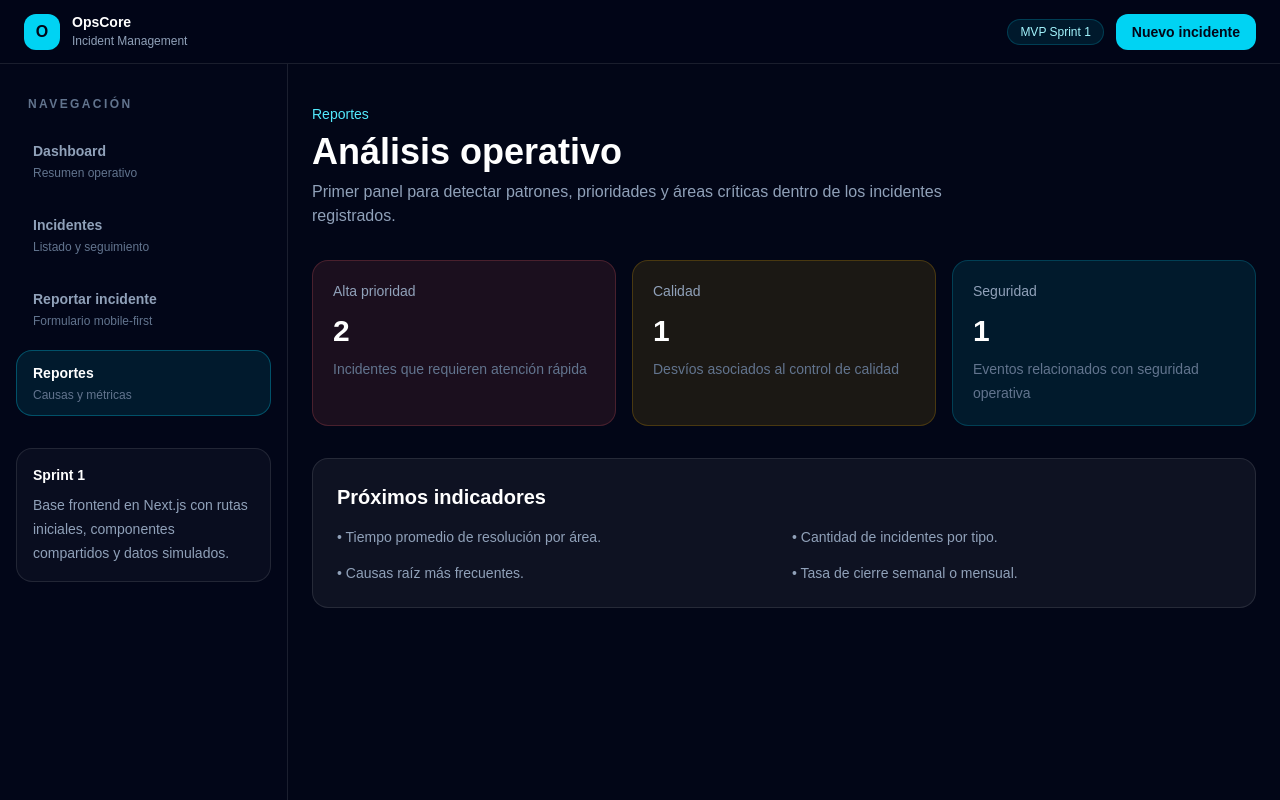
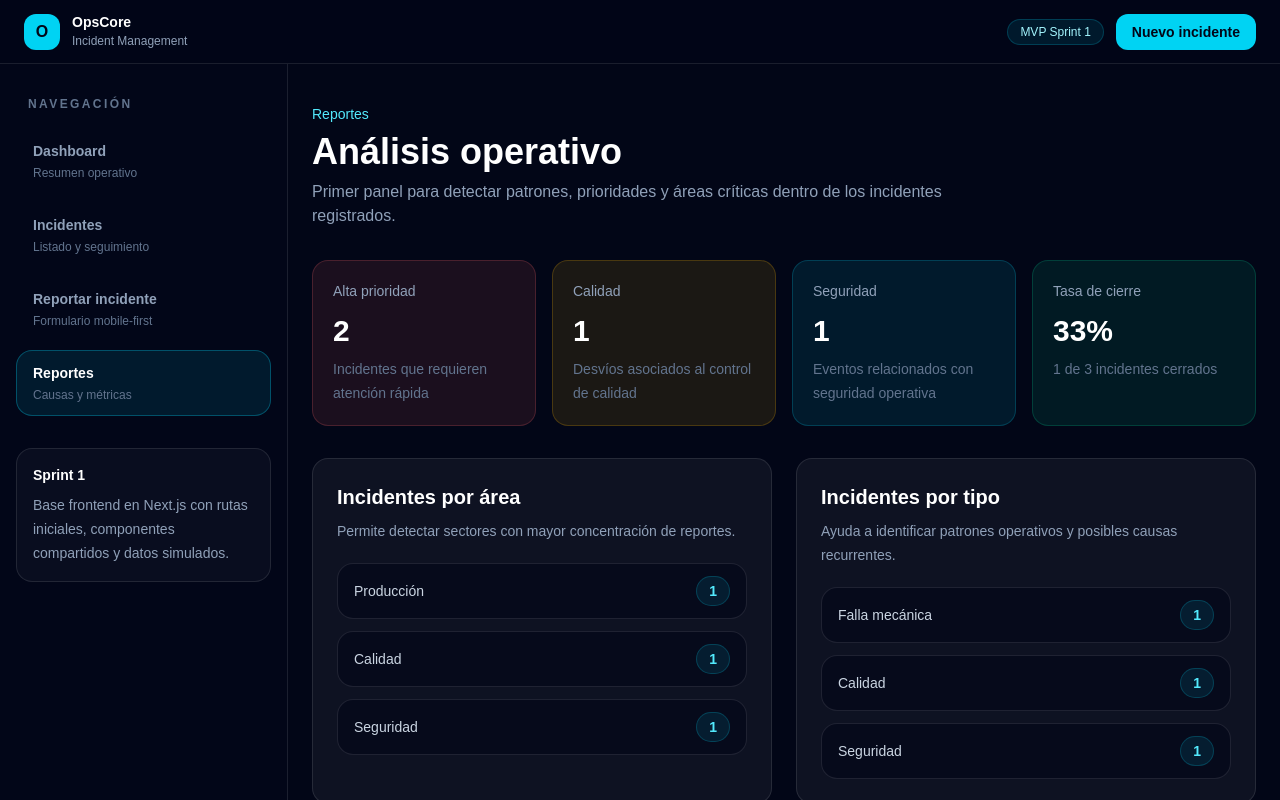
Before and after one commit to No-Country-simulation/S04-26-Equipo-19-Web-App-Development, a Next.js app in the folder frontend/: page /reports in a window 1280 px wide. Shown: the top 800 px of the page. Built offline with nearby package versions, Linux system fonts and the light colour scheme.

Commit message:
feat: sync reports metrics with local incident state

```diff
--- a/frontend/src/app/reports/page.js
+++ b/frontend/src/app/reports/page.js
@@ -1,22 +1,18 @@
-import StatCard from "@/components/dashboard/StatCard";
+import ReportsClient from "@/components/reports/ReportsClient";
 import { incidents } from "@/data/incidents";
 
-// Página inicial de reportes.
-// Por ahora usa mock data, pero deja preparada la estructura para análisis real.
-
+/**
+ * Página inicial de reportes.
+ *
+ * Esta pantalla apunta a mostrar análisis operativo:
+ * prioridades, tipos de incidentes, áreas afectadas y tasa de cierre.
+ *
+ * Importante:
+ * La página sigue siendo Server Component.
+ * La lógica que necesita localStorage vive en ReportsClient porque localStorage
+ * solo existe en el navegador.
+ */
 export default function ReportsPage() {
-  const highPriorityIncidents = incidents.filter(
-    (incident) => incident.priority === "Alta" || incident.priority === "Crítica"
-  ).length;
-
-  const qualityIncidents = incidents.filter(
-    (incident) => incident.type === "Calidad"
-  ).length;
-
-  const securityIncidents = incidents.filter(
-    (incident) => incident.type === "Seguridad"
-  ).length;
-
   return (
     <main className="px-6 py-10 text-white">
       <section className="mx-auto max-w-6xl">
@@ -31,39 +27,14 @@ export default function ReportsPage() {
           </p>
         </header>
 
-        <section className="mt-8 grid gap-4 md:grid-cols-3">
-          <StatCard
-            label="Alta prioridad"
-            value={highPriorityIncidents}
-            helper="Incidentes que requieren atención rápida"
-            tone="red"
-          />
+        {/*
+          ReportsClient recibe la mock data base y luego, del lado cliente,
+          la combina con los cambios guardados en localStorage.
 
-          <StatCard
-            label="Calidad"
-            value={qualityIncidents}
-            helper="Desvíos asociados al control de calidad"
-            tone="amber"
-          />
-
-          <StatCard
-            label="Seguridad"
-            value={securityIncidents}
-            helper="Eventos relacionados con seguridad operativa"
-            tone="cyan"
-          />
-        </section>
-
-        <section className="mt-8 rounded-2xl border border-white/10 bg-white/5 p-6">
-          <h2 className="text-xl font-semibold">Próximos indicadores</h2>
-
-          <div className="mt-4 grid gap-4 text-sm text-slate-400 md:grid-cols-2">
-            <p>• Tiempo promedio de resolución por área.</p>
-            <p>• Cantidad de incidentes por tipo.</p>
-            <p>• Causas raíz más frecuentes.</p>
-            <p>• Tasa de cierre semanal o mensual.</p>
-          </div>
-        </section>
+          Esto permite que los reportes reflejen asignaciones y cierres hechos
+          desde la página de detalle sin modificar la mock data original.
+        */}
+        <ReportsClient initialIncidents={incidents} />
       </section>
     </main>
   );
--- /dev/null
+++ b/frontend/src/components/reports/ReportsClient.jsx
@@ -0,0 +1,218 @@
+"use client";
+
+import { useCallback, useEffect, useMemo, useState } from "react";
+
+import StatCard from "@/components/dashboard/StatCard";
+import { getMergedIncident, INCIDENT_STATUS } from "@/lib/incidentStorage";
+
+/**
+ * Reportes cliente para análisis operativo.
+ *
+ * Esta capa existe porque los cambios locales de incidentes se guardan
+ * temporalmente en localStorage mientras no tenemos backend.
+ *
+ * La página /reports puede seguir siendo Server Component, pero los cálculos
+ * de reportes necesitan ejecutarse en el navegador para reflejar:
+ *
+ * - asignaciones,
+ * - cambios de estado,
+ * - cierres,
+ * - fechas de resolución.
+ *
+ * Cuando Django esté integrado, estos cálculos podrán venir desde la API
+ * o desde endpoints específicos de analítica.
+ */
+export default function ReportsClient({ initialIncidents }) {
+  const [displayedIncidents, setDisplayedIncidents] = useState(initialIncidents);
+
+  /**
+   * Combina la mock data original con los cambios guardados localmente.
+   *
+   * No modificamos src/data/incidents.js.
+   * Solo generamos una versión actualizada para reportes.
+   */
+  const syncLocalIncidentState = useCallback(() => {
+    const mergedIncidents = initialIncidents.map((incident) =>
+      getMergedIncident(incident)
+    );
+
+    setDisplayedIncidents(mergedIncidents);
+  }, [initialIncidents]);
+
+  /**
+   * Sincroniza los reportes al cargar la pantalla y cuando hay cambios.
+   */
+  useEffect(() => {
+    syncLocalIncidentState();
+
+    window.addEventListener("opscore-incident-updated", syncLocalIncidentState);
+    window.addEventListener("storage", syncLocalIncidentState);
+    window.addEventListener("focus", syncLocalIncidentState);
+
+    return () => {
+      window.removeEventListener(
+        "opscore-incident-updated",
+        syncLocalIncidentState
+      );
+      window.removeEventListener("storage", syncLocalIncidentState);
+      window.removeEventListener("focus", syncLocalIncidentState);
+    };
+  }, [syncLocalIncidentState]);
+
+  /**
+   * Calculamos métricas derivadas desde la lista ya sincronizada.
+   */
+  const metrics = useMemo(() => {
+    const totalIncidents = displayedIncidents.length;
+
+    const highPriorityIncidents = displayedIncidents.filter(
+      (incident) =>
+        incident.priority === "Alta" || incident.priority === "Crítica"
+    ).length;
+
+    const qualityIncidents = displayedIncidents.filter(
+      (incident) => incident.type === "Calidad"
+    ).length;
+
+    const securityIncidents = displayedIncidents.filter(
+      (incident) => incident.type === "Seguridad"
+    ).length;
+
+    const closedIncidents = displayedIncidents.filter(
+      (incident) => incident.status === INCIDENT_STATUS.CLOSED
+    ).length;
+
+    const closureRate =
+      totalIncidents > 0
+        ? Math.round((closedIncidents / totalIncidents) * 100)
+        : 0;
+
+    return {
+      totalIncidents,
+      highPriorityIncidents,
+      qualityIncidents,
+      securityIncidents,
+      closedIncidents,
+      closureRate,
+    };
+  }, [displayedIncidents]);
+
+  const incidentsByArea = useMemo(() => {
+    return countByField(displayedIncidents, "area");
+  }, [displayedIncidents]);
+
+  const incidentsByType = useMemo(() => {
+    return countByField(displayedIncidents, "type");
+  }, [displayedIncidents]);
+
+  return (
+    <>
+      <section className="mt-8 grid gap-4 md:grid-cols-4">
+        <StatCard
+          label="Alta prioridad"
+          value={metrics.highPriorityIncidents}
+          helper="Incidentes que requieren atención rápida"
+          tone="red"
+        />
+
+        <StatCard
+          label="Calidad"
+          value={metrics.qualityIncidents}
+          helper="Desvíos asociados al control de calidad"
+          tone="amber"
+        />
+
+        <StatCard
+          label="Seguridad"
+          value={metrics.securityIncidents}
+          helper="Eventos relacionados con seguridad operativa"
+          tone="cyan"
+        />
+
+        <StatCard
+          label="Tasa de cierre"
+          value={`${metrics.closureRate}%`}
+          helper={`${metrics.closedIncidents} de ${metrics.totalIncidents} incidentes cerrados`}
+          tone="green"
+        />
+      </section>
+
+      <section className="mt-8 grid gap-6 lg:grid-cols-2">
+        <ReportPanel
+          title="Incidentes por área"
+          description="Permite detectar sectores con mayor concentración de reportes."
+          items={incidentsByArea}
+        />
+
+        <ReportPanel
+          title="Incidentes por tipo"
+          description="Ayuda a identificar patrones operativos y posibles causas recurrentes."
+          items={incidentsByType}
+        />
+      </section>
+
+      <section className="mt-8 rounded-2xl border border-white/10 bg-white/5 p-6">
+        <h2 className="text-xl font-semibold">Próximos indicadores</h2>
+
+        <div className="mt-4 grid gap-4 text-sm text-slate-400 md:grid-cols-2">
+          <p>• Tiempo promedio de resolución por área.</p>
+          <p>• Causas raíz más frecuentes.</p>
+          <p>• Tasa de cierre semanal o mensual.</p>
+          <p>• Comparativa entre incidentes abiertos y cerrados.</p>
+        </div>
+      </section>
+    </>
+  );
+}
+
+/**
+ * Cuenta cuántos incidentes existen por un campo determinado.
+ */
+function countByField(incidents, fieldName) {
+  const groupedValues = incidents.reduce((accumulator, incident) => {
+    const fieldValue = incident[fieldName] || "Sin información";
+
+    accumulator[fieldValue] = (accumulator[fieldValue] || 0) + 1;
+
+    return accumulator;
+  }, {});
+
+  return Object.entries(groupedValues).map(([label, value]) => ({
+    label,
+    value,
+  }));
+}
+
+/**
+ * Panel reutilizable para mostrar agrupaciones simples de reportes.
+ */
+function ReportPanel({ title, description, items }) {
+  return (
+    <article className="rounded-2xl border border-white/10 bg-white/5 p-6">
+      <div>
+        <h2 className="text-xl font-semibold">{title}</h2>
+
+        <p className="mt-2 text-sm leading-6 text-slate-400">
+          {description}
+        </p>
+      </div>
+
+      <div className="mt-5 space-y-3">
+        {items.map((item) => (
+          <div
+            key={item.label}
+            className="flex items-center justify-between rounded-2xl border border-white/10 bg-slate-950/60 px-4 py-3"
+          >
+            <span className="text-sm font-medium text-slate-300">
+              {item.label}
+            </span>
+
+            <span className="rounded-full border border-cyan-400/20 bg-cyan-400/10 px-3 py-1 text-sm font-bold text-cyan-300">
+              {item.value}
+            </span>
+          </div>
+        ))}
+      </div>
+    </article>
+  );
+}
```
